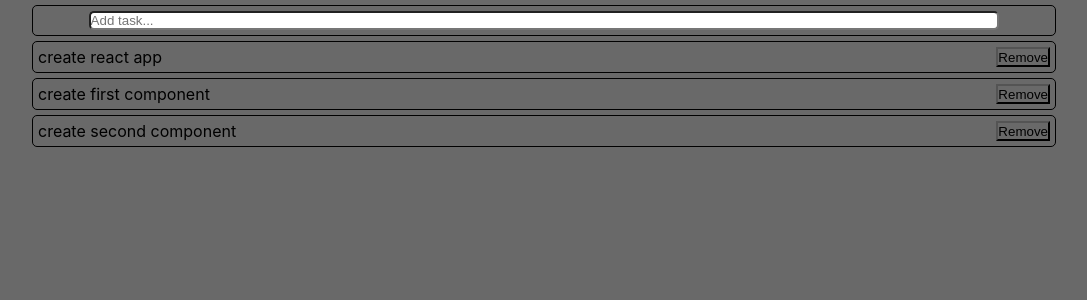
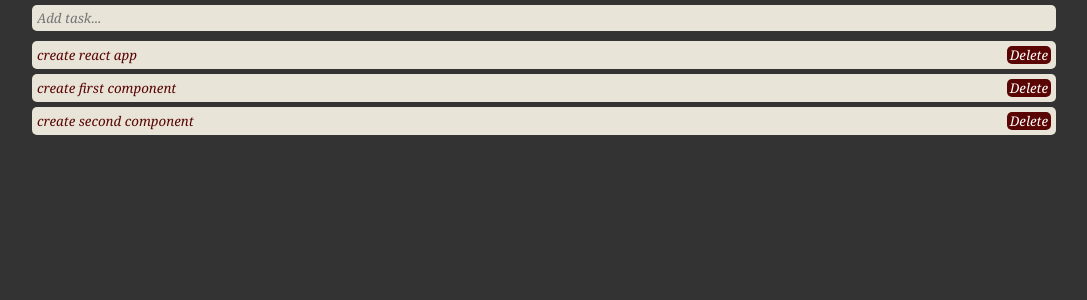
Before and after one commit to Alex-Prokhorenko/to-do-list, a React (Create React App) app: page / in a window 1280 px wide. Shown: the top 300 px of the page, without its empty margins (96-1183 px from the left). Built offline with nearby package versions, Linux system fonts and the light colour scheme.

Commit message:
added custom button, changed styles

```diff
--- a/src/index.js
+++ b/src/index.js
@@ -10,7 +10,10 @@ const Global = createGlobalStyle`
     box-sizing: border-box;
     margin: 0;
     padding: 0;
-    background-color: dimgray;
+    background-color: #333333;
+    font-family: Georgia, serif;
+    font-style: italic;
+    border: none;
   }
 `
 
--- a/src/tasks/addTask/AddTask.jsx
+++ b/src/tasks/addTask/AddTask.jsx
@@ -1,30 +1,24 @@
 import styled from "styled-components";
 
-const AddTaskWrapper = styled.div`
-  background-color: dimgray;
+const StyledInput = styled.input`
+  background-color: #E8E4D8;
+  border-radius: 5px;
+  outline: none;
+  resize: none;
+  border: none;
   width: 80%;
-  height: 20%;
-  border: 1px solid black;
-  border-radius: 5px;
+  height: 26px;
   margin: 5px auto;
-  padding: 5px 5px;
-  display: flex;
-  justify-content: space-between;
-`
-
-const StyledInput = styled.input`
-  background-color: white;
-  border-radius: 5px;
-  resize: none;
-  outline: none;
-  width: 90%;
-  margin: 0 auto;
+  padding: 0 5px;
+  font-family: Georgia, serif;
+  font-style: italic;
 `
 
 const AddTask = ({addItem}) => {
-  return <AddTaskWrapper>
-    <StyledInput type="text" placeholder="Add task..." onKeyDown={e => e.key === 'Enter' && addItem(e.target.value)}/>
-  </AddTaskWrapper>
+  return <>
+    <StyledInput type="text" placeholder="Add task..."
+                 onKeyDown={e => e.key === 'Enter' && addItem(e.target.value, e) && addItem('')}/>
+  </>
 }
 
 export default AddTask;
--- /dev/null
+++ b/src/tasks/task/Button.jsx
@@ -0,0 +1,17 @@
+import styled from 'styled-components'
+
+const StyledButton = styled.button`
+  background-color: #590503;
+  color: white;
+  border-radius: 5px;
+  padding: 0 3px;
+  &:hover {
+    background-color: #800503;
+  }
+`
+
+const Button = (props) => {
+  return <StyledButton {...props}/>
+}
+
+export default Button;
--- a/src/tasks/task/Task.jsx
+++ b/src/tasks/task/Task.jsx
@@ -1,21 +1,28 @@
 import styled from 'styled-components'
+import Button from "./Button";
 
 const TaskWrapper = styled.div`
-  background-color: dimgray;
+  background-color: #E8E4D8;
   width: 80%;
-  height: 20%;
-  border: 1px solid black;
   border-radius: 5px;
   margin: 5px auto;
   padding: 5px 5px;
   display: flex;
   justify-content: space-between;
 `
+const StyledParagraph = styled.button`
+  background-color: #E8E4D8;
+  border: none;
+  color: ${(items) => (items.isCompleted ? '#84ab68' : '#590503')};
+  text-decoration: ${(items) => (items.isCompleted ? 'line-through' : 'none')};
+`
 
 const Task = ({items, removeItem, completeItem}) => {
   return <TaskWrapper>
-    <p onClick={() => completeItem(items.id)}>{items.title}</p>
-    <button onClick={() => removeItem(items.id)}>Remove</button>
+    <StyledParagraph {...items} onClick={() => completeItem(items.id)}>
+      {items.title}
+    </StyledParagraph>
+    <Button onClick={() => removeItem(items.id)}>Delete</Button>
   </TaskWrapper>
 }
 
--- a/src/tasks/task/TaskContainer.jsx
+++ b/src/tasks/task/TaskContainer.jsx
@@ -6,7 +6,7 @@ const data = [
   {
     id: 0,
     title: "create react app",
-    isCompleted: true
+    isCompleted: false
   },
   {
     id: 1,
@@ -25,32 +25,29 @@ const TaskContainer = () => {
   const [items, setItems] = useState(data);
 
   const removeItem = (id) => {
-    setItems([...items].filter(i => i.id !== id))
+    setItems([...items].filter(i => i.id !== id));
   }
 
-  const addItem = (title) => {
+  const addItem = (title, e) => {
     setItems([...items,
       {
         id: items.length,
         title,
         isCompleted: false
       }
-    ])
-    console.log(items);
+    ]);
+    e.target.value = '';
   }
 
   const completeItem = (id) => {
-    const copyOfData = [...data];
-    const currentItem = copyOfData.find( i => i.id === id);
+    const copyOfData = [...items];
+    const currentItem = copyOfData.find(i => i.id === id);
     currentItem.isCompleted = !currentItem.isCompleted;
     setItems(copyOfData);
-    console.log(copyOfData)
   }
 
   return <div>
-    <AddTask items={items}
-             addItem={addItem}
-    />
+    <AddTask items={items} addItem={addItem}/>
 
     {items.map(items => <Task key={items.id}
                               items={items}
```
